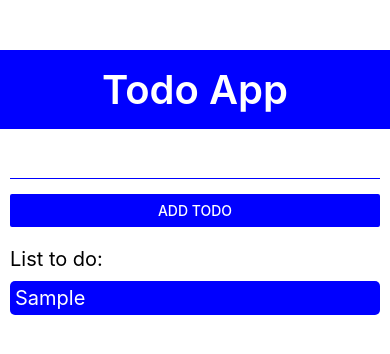
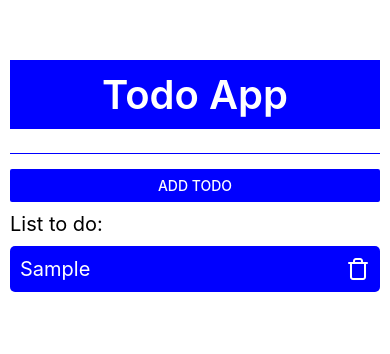
Before and after one commit to Cinzogoni/React-Native, a React Native app: screen / in a window 390 px wide. Both pictures are taken after typing "Sample" into the empty fields and a click on the button "ADD TODO". Shown: the top 354 px of the page. Built offline with nearby package versions, Linux system fonts and the light colour scheme.

Commit message:
Todo App React Native_3

```diff
--- a/App.tsx
+++ b/App.tsx
@@ -11,6 +11,8 @@ import {
   TouchableWithoutFeedback,
   Keyboard,
 } from "react-native";
+
+import Feather from "@expo/vector-icons/Feather";
 
 interface ITodo {
   id: number;
@@ -53,8 +55,9 @@ export default function App() {
       <View style={styles.container}>
         {/* Header */}
         <Text style={styles.header}>Todo App</Text>
+
         {/* Form */}
-        <View style={styles.body}>
+        <View style={styles.form}>
           <TextInput
             value={todo}
             style={styles.todoInput}
@@ -62,8 +65,9 @@ export default function App() {
           />
           <Button color="blue" title="Add todo" onPress={handleAddTodo} />
         </View>
+
         {/* Todo list */}
-        <View style={styles.body}>
+        <View style={styles.todo}>
           <Text style={styles.texts}>List to do: {todo}</Text>
           <FlatList
             keyExtractor={(item) => item.id + ""}
@@ -71,7 +75,10 @@ export default function App() {
             renderItem={({ item }) => {
               return (
                 <TouchableOpacity onPress={() => handleDeleteTodo(item.id)}>
-                  <Text style={styles.todoItem}>{item.name}</Text>
+                  <View style={styles.todoGroup}>
+                    <Text style={styles.todoItem}>{item.name}</Text>
+                    <Feather name="trash" size={24} color="white" />
+                  </View>
                 </TouchableOpacity>
               );
             }}
@@ -87,8 +94,7 @@ const styles = StyleSheet.create({
     paddingTop: 50,
     flex: 1,
     backgroundColor: "#fff",
-    // alignItems: "center",
-    // justifyContent: "center",
+    margin: 10,
   },
 
   header: {
@@ -97,12 +103,16 @@ const styles = StyleSheet.create({
     fontSize: 40,
     fontWeight: "600",
     textAlign: "center",
-    paddingVertical: 15,
-    marginBottom: 15,
+    paddingVertical: 10,
   },
 
-  body: {
-    margin: 10,
+  form: {
+    marginBottom: 10,
+  },
+
+  todo: {
+    marginBottom: 10,
+    flex: 1,
   },
 
   texts: {
@@ -117,12 +127,18 @@ const styles = StyleSheet.create({
     marginBottom: 15,
   },
 
+  todoGroup: {
+    flexDirection: "row",
+    alignItems: "center",
+    justifyContent: "space-between",
+    backgroundColor: "blue",
+    borderRadius: 5,
+    padding: 10,
+    marginBottom: 10,
+  },
+
   todoItem: {
     fontSize: 20,
-    marginBottom: 15,
-    padding: 5,
-    backgroundColor: "blue",
-    borderRadius: 5,
     color: "white",
   },
 });
--- a/package.json
+++ b/package.json
@@ -12,7 +12,8 @@
     "expo": "~52.0.11",
     "expo-status-bar": "~2.0.0",
     "react": "18.3.1",
-    "react-native": "0.76.3"
+    "react-native": "0.76.3",
+    "react-native-vector-icons": "^10.2.0"
   },
   "devDependencies": {
     "@babel/core": "^7.25.2",
```
Also changed, not shown: 1 other file (tests, documents, lock files or other folders).
